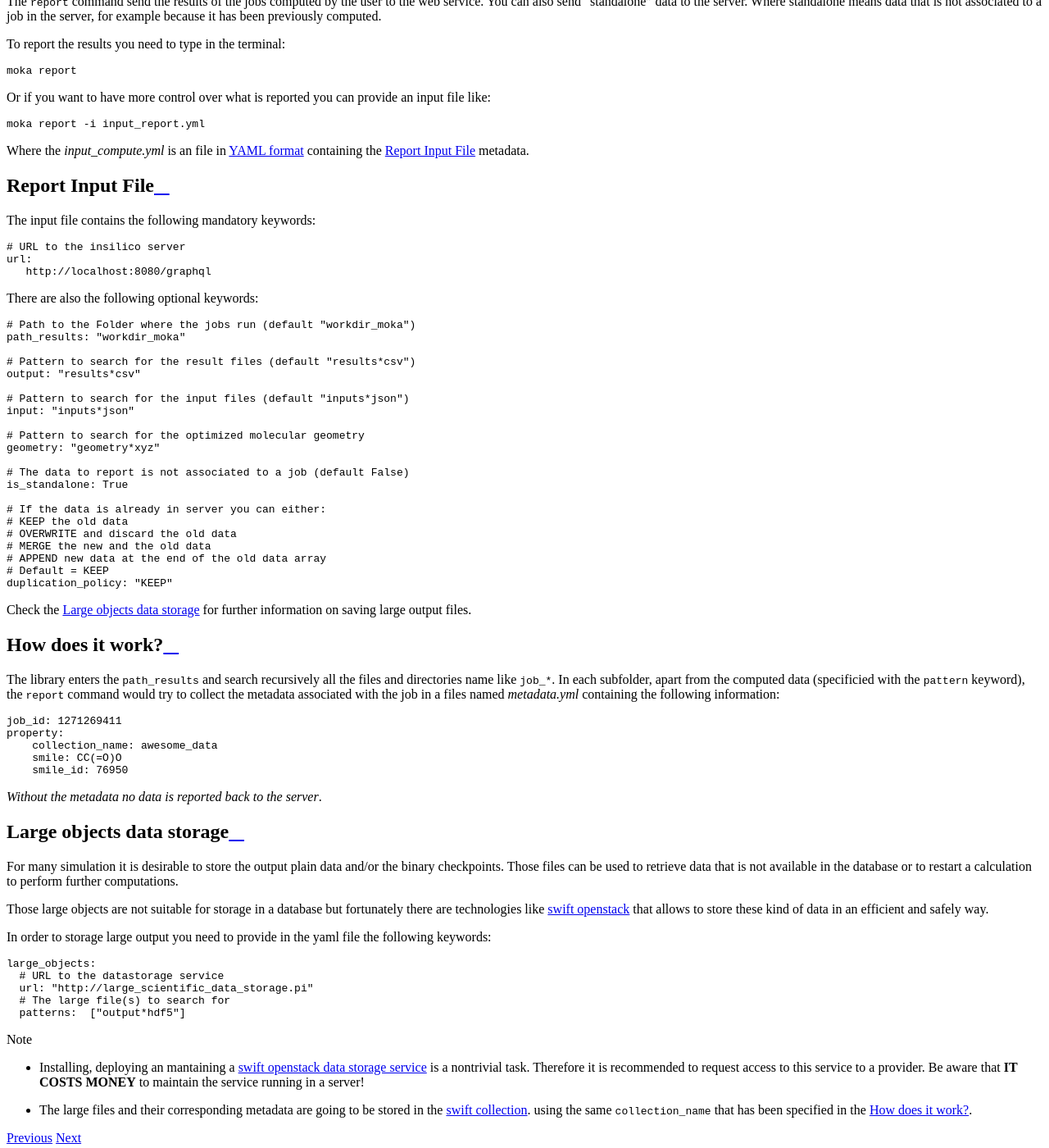
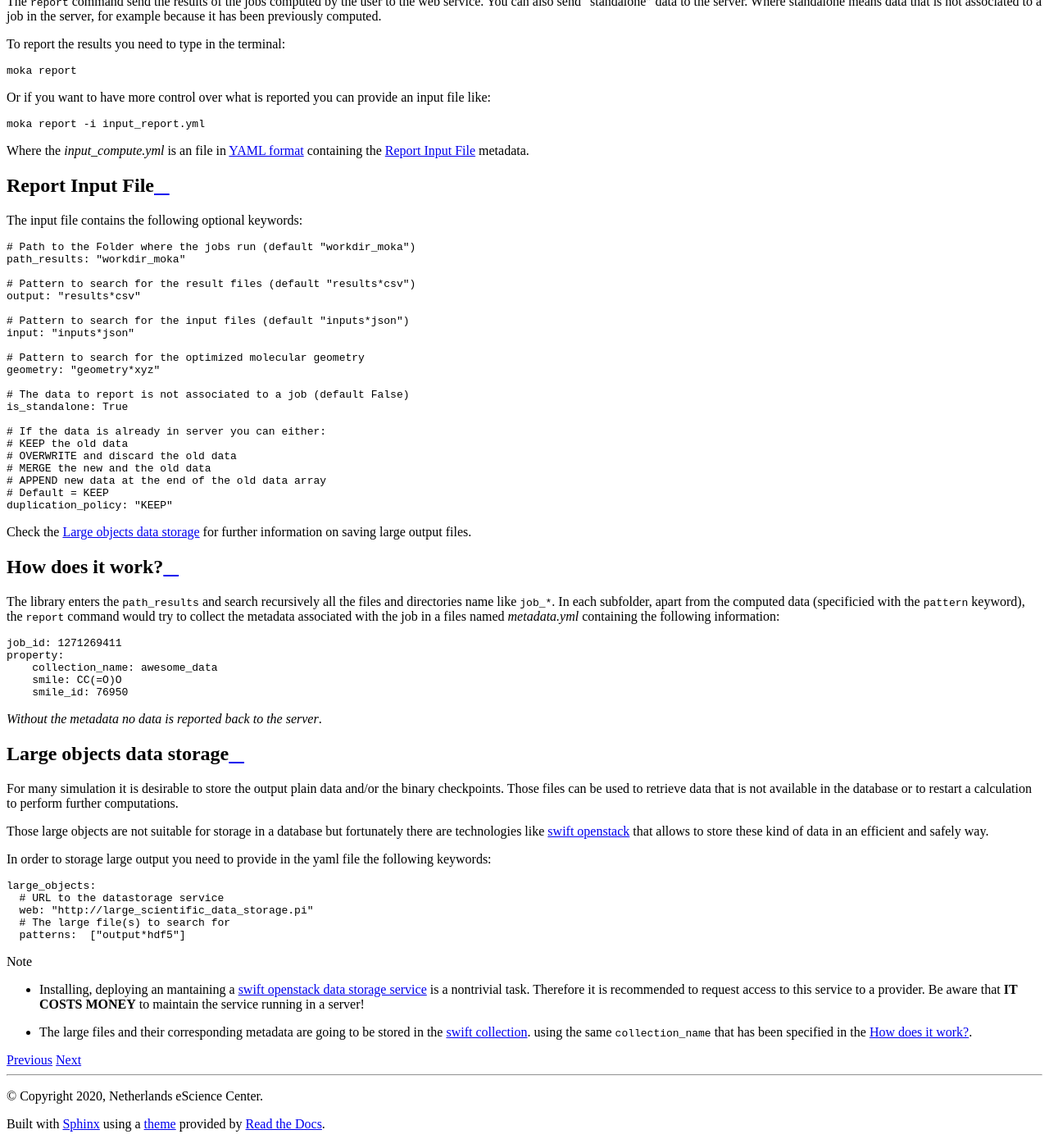
Before and after one commit to nlesc-nano/ceiba-cli, a Sphinx documentation site: the page built from docs/report.rst, in a window 1280 px wide and 1400 px high, scrolled down 483 px. Shown: the whole window at 82% size. Built offline with Sphinx 7.4.7 and the Read the Docs theme 2.0.0, drawn with Linux system fonts in a browser that asks for light colours.

Commit message:
update documentation

```diff
--- a/docs/add.rst
+++ b/docs/add.rst
@@ -15,10 +15,6 @@ Add Input File
 **************
 The input file contains the following mandatory keywords:
 ::
-
-   # URL to the insilico server
-   url:
-      http://localhost:8080/graphql
 
    # Target collection to get the smiles from
    target_collection:
--- a/docs/manage.rst
+++ b/docs/manage.rst
@@ -18,9 +18,6 @@ Manage Input File
 The following snippet represent an input example for the *manage* action:
 ::
 
-   # URL to the insilico server
-   url: http://localhost:8080/graphql
-
    # Target collection to change job status
    collection_name: "functional/basisset"
 
--- a/docs/query.rst
+++ b/docs/query.rst
@@ -29,10 +29,6 @@ Query Input File
 The input file contains the following mandatory keywords:
 ::
 
-   # URL to the insilico server
-   url:
-      http://localhost:8080/graphql
-
    # Name of the collection to query
    collection_name:
       "candidates"
--- a/docs/report.rst
+++ b/docs/report.rst
@@ -22,17 +22,7 @@ Where the *input_compute.yml* is an file in `YAML format <https://en.wikipedia.o
 
 Report Input File
 *****************
-The input file contains the following mandatory keywords:
-
-::
-
-   # URL to the insilico server
-   url:
-      http://localhost:8080/graphql
-
-
-There are also the following optional keywords:
-
+The input file contains the following optional keywords:
 ::
 
    # Path to the Folder where the jobs run (default "workdir_moka")
@@ -99,7 +89,7 @@ In order to storage large output you need to provide in the yaml file the follow
 
      large_objects:
        # URL to the datastorage service
-       url: "http://large_scientific_data_storage.pi"
+       web: "http://large_scientific_data_storage.pi"
        # The large file(s) to search for
        patterns:  ["output*hdf5"]
 
--- a/setup.py
+++ b/setup.py
@@ -49,8 +49,7 @@ setup(
     extras_require={
         'test': ['coverage', 'mypy', 'pycodestyle', 'pytest>=3.9', 'pytest-cov',
                  'pytest-mock'],
-        'doc': ['sphinx', 'sphinx-autodoc-typehints', 'sphinx_rtd_theme',
-                'nbsphinx']
+        'docs': ['sphinx', 'sphinx_rtd_theme']
     },
     data_files=[('citation/moka', ['CITATION.cff'])]
 )
```
Also changed, not shown: docs/usage.rst (+4 -3 lines), 2 other files.
